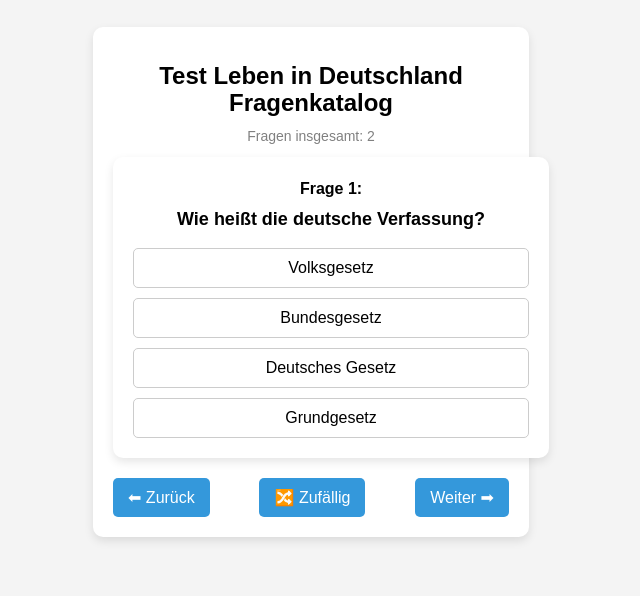
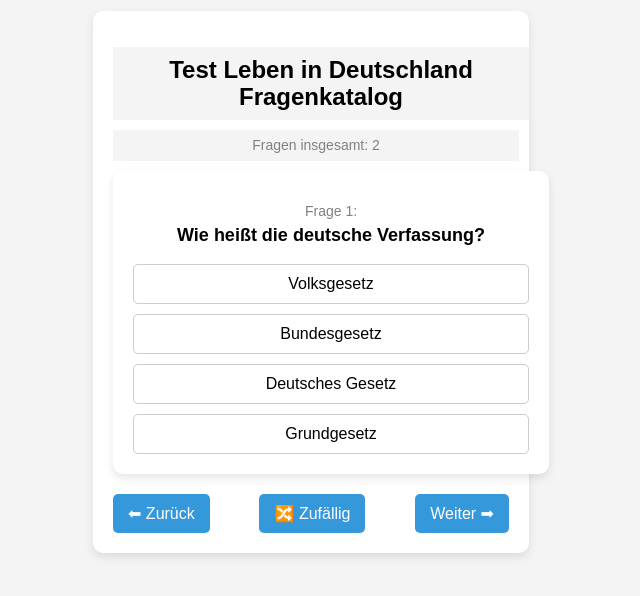
Before and after one commit to roieshalom/BETU, a React (Vite) app in the folder my-project/: page / in a window 1280 px wide. Shown: the part 118-714 px from the top of the page, without its empty margins (329-969 px from the left). Built offline with nearby package versions, Linux system fonts and the light colour scheme.

Commit message:
Updated layout and UI fixes

```diff
--- a/my-project/src/App.css
+++ b/my-project/src/App.css
@@ -11,6 +11,33 @@ body {
   flex-direction: column;
 }
 
+.wrapper {
+  width: 100%;
+  display: flex;
+  flex-direction: column;
+  align-items: center;
+  justify-content: center;
+  padding: 20px 0;
+}
+
+.page-title {
+  font-size: 24px;
+  margin-bottom: 10px;
+  color: black;
+  background: #f4f4f4;
+  padding: 10px;
+  width: 100%;
+}
+
+.question-count {
+  font-size: 14px;
+  color: gray;
+  margin-bottom: 10px;
+  background: #f4f4f4;
+  padding: 5px;
+  width: 100%;
+}
+
 .container {
   max-width: 400px;
   width: 90%;
@@ -20,18 +47,6 @@ body {
   box-shadow: 0px 4px 10px rgba(0, 0, 0, 0.1);
   border-radius: 10px;
   text-align: center;
-}
-
-.page-title {
-  font-size: 24px;
-  margin-bottom: 10px;
-  color: black;
-}
-
-.question-count {
-  font-size: 14px;
-  color: gray;
-  margin-bottom: 10px;
 }
 
 .flashcard {
@@ -48,19 +63,18 @@ body {
   box-shadow: 0px 4px 10px rgba(0, 0, 0, 0.1);
 }
 
-.question-number {
-  font-size: 16px;
-  font-weight: bold;
-  margin-bottom: 5px;
-  color: black;
-}
-
 .question {
   font-size: 18px;
   font-weight: bold;
   margin-bottom: 15px;
   color: black;
   text-align: center;
+}
+
+.question-number {
+  font-size: 14px;
+  color: gray;
+  margin-top: 10px;
 }
 
 .options {
```
